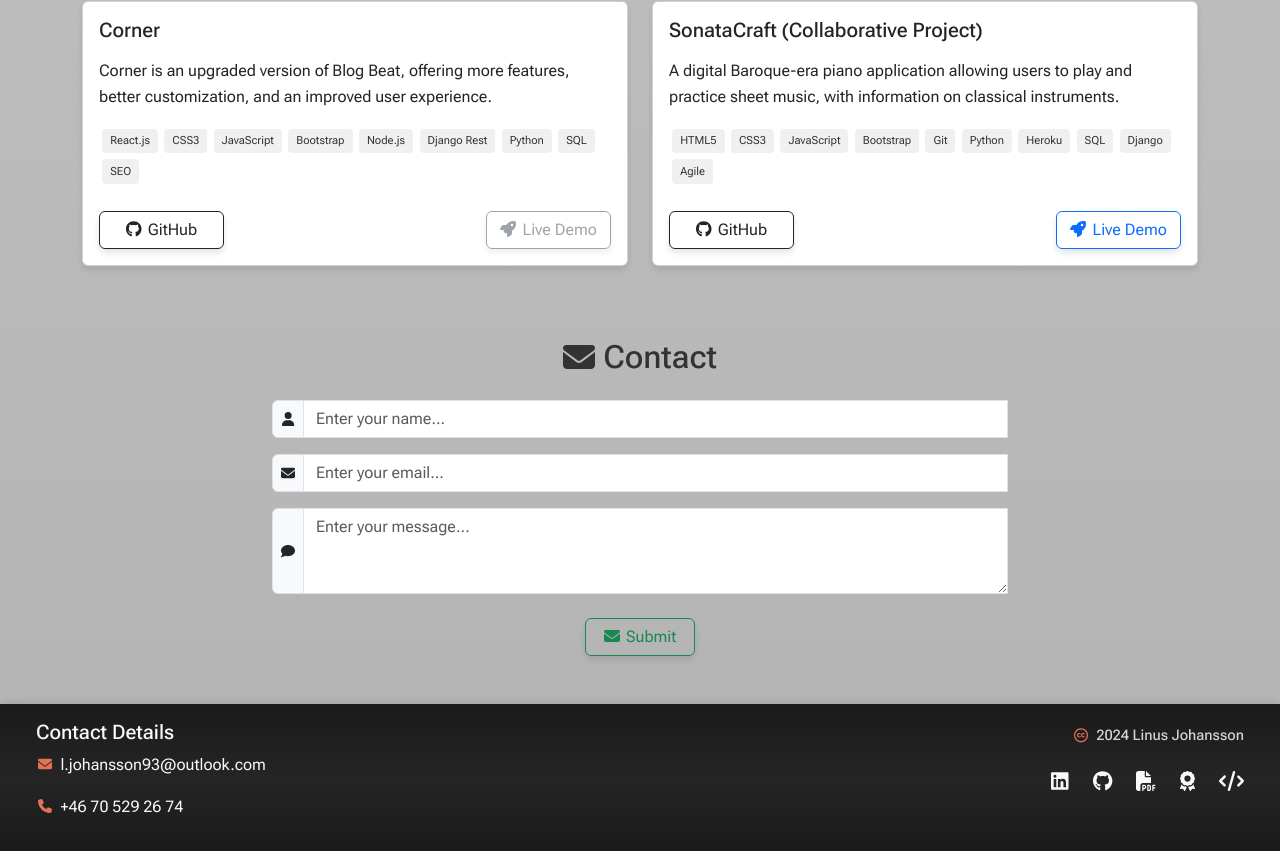
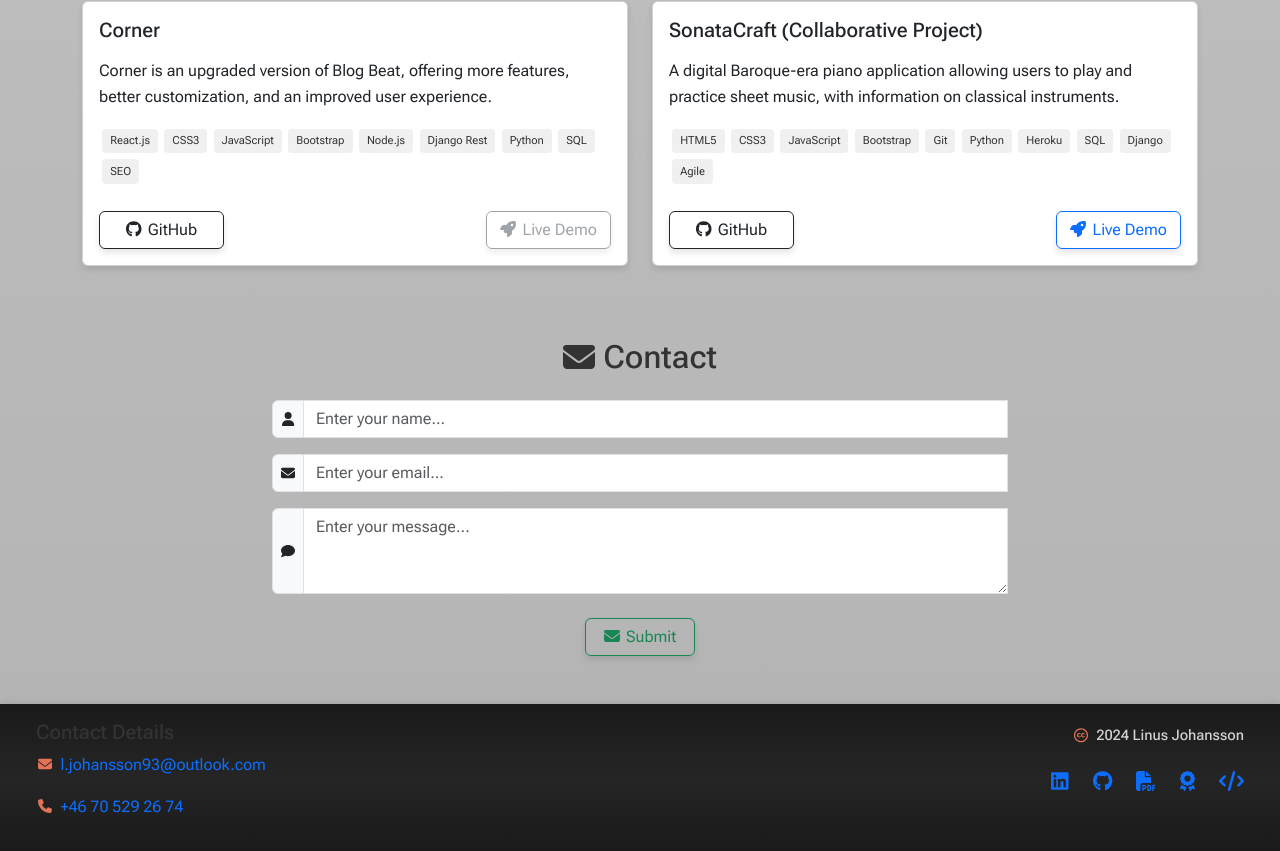
Before and after one commit to j0hanz/j0hanz-portfolio, a React (Create React App) app: page / in a window 1280 px wide. Shown: the part 3900-4751 px from the top of the page. Built offline with nearby package versions, Linux system fonts and the light colour scheme.

Commit message:
Refactor footer links and styles

```diff
--- a/src/components/Footer.js
+++ b/src/components/Footer.js
@@ -27,11 +27,11 @@ const Footer = () => {
   const handleModalClose = () => setShowModal(false);
 
   return (
-    <footer className={`py-3 text-light ${styles.footerBg}`}>
+    <footer className={`py-3 ${styles.footerBg}`}>
       <Container fluid className="px-2">
         <Row className="mx-auto">
           <Col md={6} className="mb-md-0">
-            <h5>Contact Details</h5>
+            <h5 className={styles.footerLink}>Contact Details</h5>
             <p>
               <FontAwesomeIcon
                 icon={faEnvelope}
@@ -40,7 +40,7 @@ const Footer = () => {
               />
               <a
                 href="mailto:l.johansson93@outlook.com"
-                className="text-light text-decoration-none"
+                className={`${styles.footerLink} text-decoration-none`}
               >
                 l.johansson93@outlook.com
               </a>
@@ -53,7 +53,7 @@ const Footer = () => {
               />
               <a
                 href="tel:+46705292674"
-                className="text-light text-decoration-none"
+                className={`${styles.footerLink} text-decoration-none`}
               >
                 +46 70 529 26 74
               </a>
@@ -70,7 +70,6 @@ const Footer = () => {
               </span>
             </p>
             <div>
-              {/* LinkedIn profile link with tooltip */}
               <OverlayTrigger
                 placement="bottom"
                 overlay={
@@ -78,7 +77,7 @@ const Footer = () => {
                 }
               >
                 <a
-                  className="text-light me-4"
+                  className={`${styles.footerLink} me-4`}
                   href="https://www.linkedin.com/in/linus-johansson-software-dev/"
                   rel="noopener noreferrer"
                   target="_blank"
@@ -88,13 +87,12 @@ const Footer = () => {
                 </a>
               </OverlayTrigger>
 
-              {/* GitHub profile link with tooltip */}
               <OverlayTrigger
                 placement="bottom"
                 overlay={<Tooltip id="tooltip-github">GitHub Profile</Tooltip>}
               >
                 <a
-                  className="text-light me-4"
+                  className={`${styles.footerLink} me-4`}
                   href="https://github.com/j0hanz"
                   rel="noopener noreferrer"
                   target="_blank"
@@ -104,13 +102,12 @@ const Footer = () => {
                 </a>
               </OverlayTrigger>
 
-              {/* CV download button with tooltip */}
               <OverlayTrigger
                 placement="bottom"
                 overlay={<Tooltip id="tooltip-pdf">Download CV</Tooltip>}
               >
                 <a
-                  className="text-light me-4"
+                  className={`${styles.footerLink} me-4`}
                   onClick={handleModalOpen}
                   style={{ cursor: 'pointer' }}
                   aria-label="Download CV"
@@ -119,7 +116,6 @@ const Footer = () => {
                 </a>
               </OverlayTrigger>
 
-              {/* Certificate link with tooltip */}
               <OverlayTrigger
                 placement="bottom"
                 overlay={
@@ -127,7 +123,7 @@ const Footer = () => {
                 }
               >
                 <a
-                  className="text-light me-4"
+                  className={`${styles.footerLink} me-4`}
                   href="https://www.credential.net/dd705ce7-f66c-456a-b07d-e8712cd7287c#gs.cubcle"
                   rel="noopener noreferrer"
                   target="_blank"
@@ -137,13 +133,12 @@ const Footer = () => {
                 </a>
               </OverlayTrigger>
 
-              {/* Source code link with tooltip */}
               <OverlayTrigger
                 placement="bottom"
                 overlay={<Tooltip id="tooltip-code">Source Code</Tooltip>}
               >
                 <a
-                  className="text-light"
+                  className={styles.footerLink}
                   href="https://github.com/j0hanz/j0hanz-portfolio"
                   rel="noopener noreferrer"
                   target="_blank"
@@ -156,7 +151,6 @@ const Footer = () => {
           </Col>
         </Row>
       </Container>
-      {/* CV Modal component */}
       <ModalCv show={showModal} handleClose={handleModalClose} />
     </footer>
   );
```
